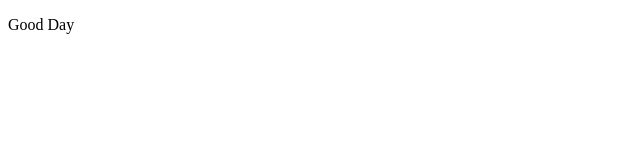
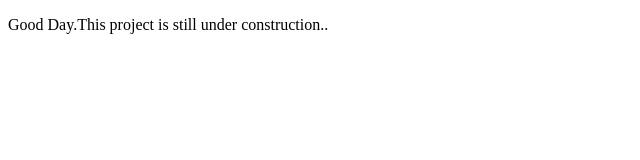
Before and after one commit to Daviini/Registration-form, a plain HTML site: page index.html in a window 1280 px wide. Shown: the whole page, without its empty margins (0-640 px from the left). Drawn offline with Linux system fonts and the light colour scheme.

Commit message:
Update index.html

```diff
--- a/index.html
+++ b/index.html
@@ -7,6 +7,6 @@
   <title>Responsive Registration form</title>
 </head>
 <body>
-  <p>Good Day</p>
+  <p>Good Day.This project is still under construction..<br></p>
 </body>
 </html>
```
